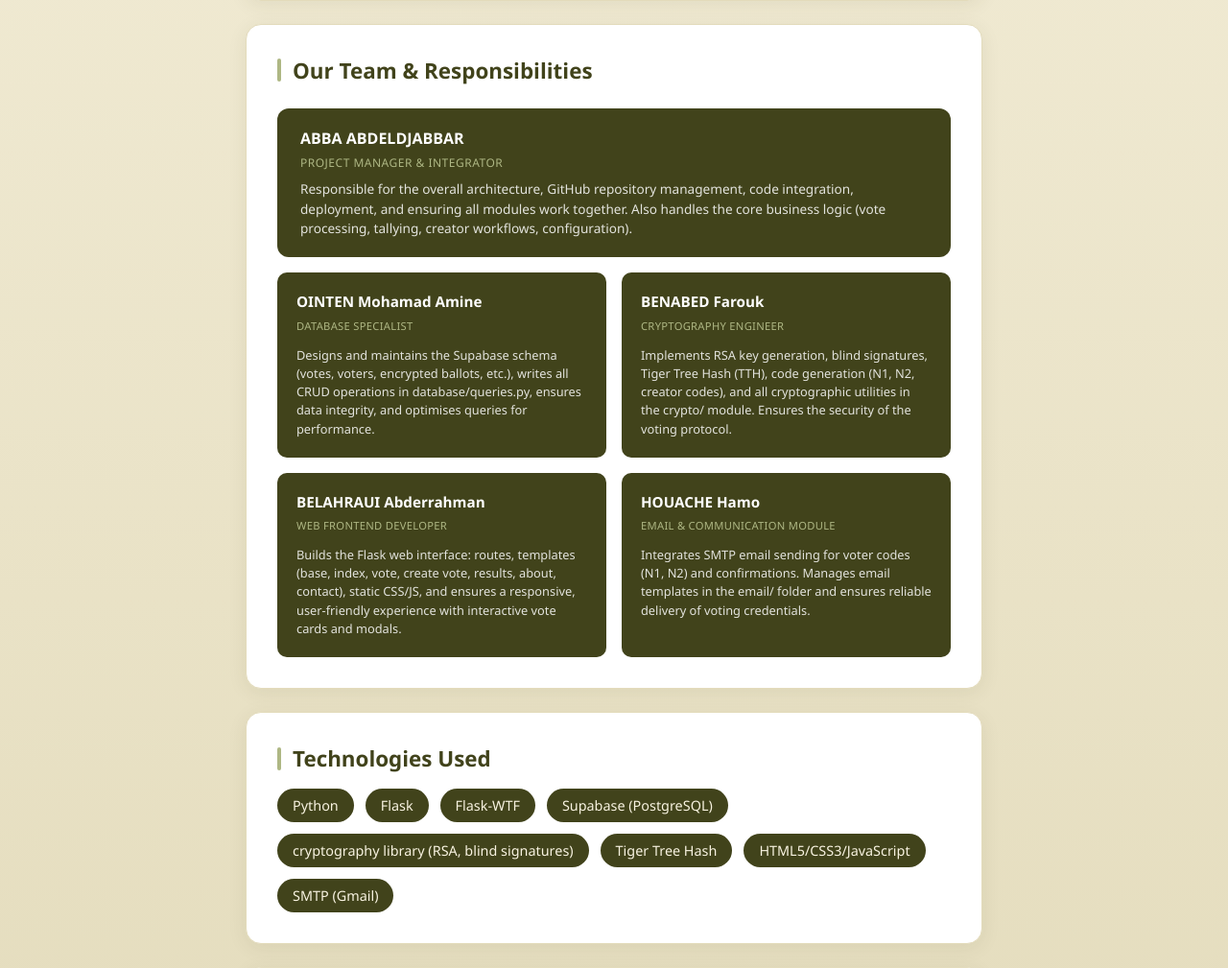
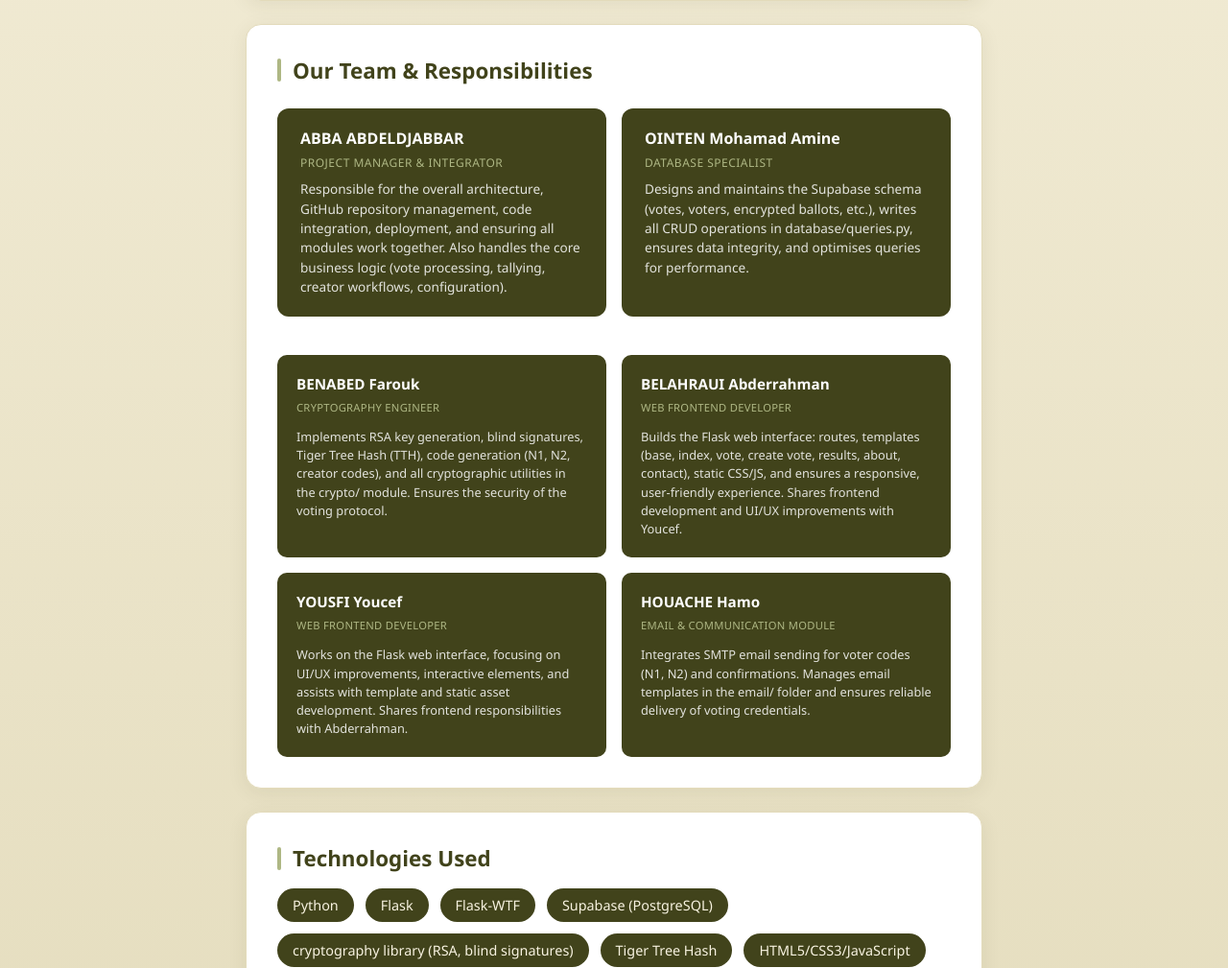
Before and after one commit to abdeldjabbar01/Electronic_voting_of_Elite, a Python web app: template web/templates/about.html in a window 1280 px wide. Shown: the part 970-1979 px from the top of the page at 96% size. Run offline with Jinja, Linux system fonts and the light colour scheme; the template is opened without the code that fills it, so the values that code supplies are empty.

Commit message:
Update about.html

```diff
--- a/web/templates/about.html
+++ b/web/templates/about.html
@@ -217,19 +217,19 @@
     <div class="about-section">
         <h2>Our Team & Responsibilities</h2>
         <div class="team-split">
-            <div class="team-lead">
-                <h3>ABBA ABDELDJABBAR</h3>
-                <span class="team-lead-role">Project Manager & Integrator</span>
-                <p>Responsible for the overall architecture, GitHub repository management, code integration, deployment, and ensuring all modules work together. Also handles the core business logic (vote processing, tallying, creator workflows, configuration).</p>
+            <div style="display: grid; grid-template-columns: repeat(2, 1fr); gap: 1rem; margin-bottom: 1.5rem;">
+                <div class="team-lead" style="margin-bottom: 0;">
+                    <h3>ABBA ABDELDJABBAR</h3>
+                    <span class="team-lead-role">Project Manager & Integrator</span>
+                    <p>Responsible for the overall architecture, GitHub repository management, code integration, deployment, and ensuring all modules work together. Also handles the core business logic (vote processing, tallying, creator workflows, configuration).</p>
+                </div>
+                <div class="team-lead" style="margin-bottom: 0;">
+                    <h3>OINTEN Mohamad Amine</h3>
+                    <span class="team-lead-role">Database Specialist</span>
+                    <p>Designs and maintains the Supabase schema (votes, voters, encrypted ballots, etc.), writes all CRUD operations in database/queries.py, ensures data integrity, and optimises queries for performance.</p>
+                </div>
             </div>
             <div class="team-quad">
-                <div class="team-box">
-                    <div class="team-box-title">
-                        <h3>OINTEN Mohamad Amine</h3>
-                        <span class="team-box-role">Database Specialist</span>
-                    </div>
-                    <p>Designs and maintains the Supabase schema (votes, voters, encrypted ballots, etc.), writes all CRUD operations in database/queries.py, ensures data integrity, and optimises queries for performance.</p>
-                </div>
                 <div class="team-box">
                     <div class="team-box-title">
                         <h3>BENABED Farouk</h3>
@@ -242,7 +242,14 @@
                         <h3>BELAHRAUI Abderrahman</h3>
                         <span class="team-box-role">Web Frontend Developer</span>
                     </div>
-                    <p>Builds the Flask web interface: routes, templates (base, index, vote, create vote, results, about, contact), static CSS/JS, and ensures a responsive, user-friendly experience with interactive vote cards and modals.</p>
+                    <p>Builds the Flask web interface: routes, templates (base, index, vote, create vote, results, about, contact), static CSS/JS, and ensures a responsive, user-friendly experience. Shares frontend development and UI/UX improvements with Youcef.</p>
+                </div>
+                <div class="team-box">
+                    <div class="team-box-title">
+                        <h3>YOUSFI Youcef</h3>
+                        <span class="team-box-role">Web Frontend Developer</span>
+                    </div>
+                    <p>Works on the Flask web interface, focusing on UI/UX improvements, interactive elements, and assists with template and static asset development. Shares frontend responsibilities with Abderrahman.</p>
                 </div>
                 <div class="team-box">
                     <div class="team-box-title">
```
